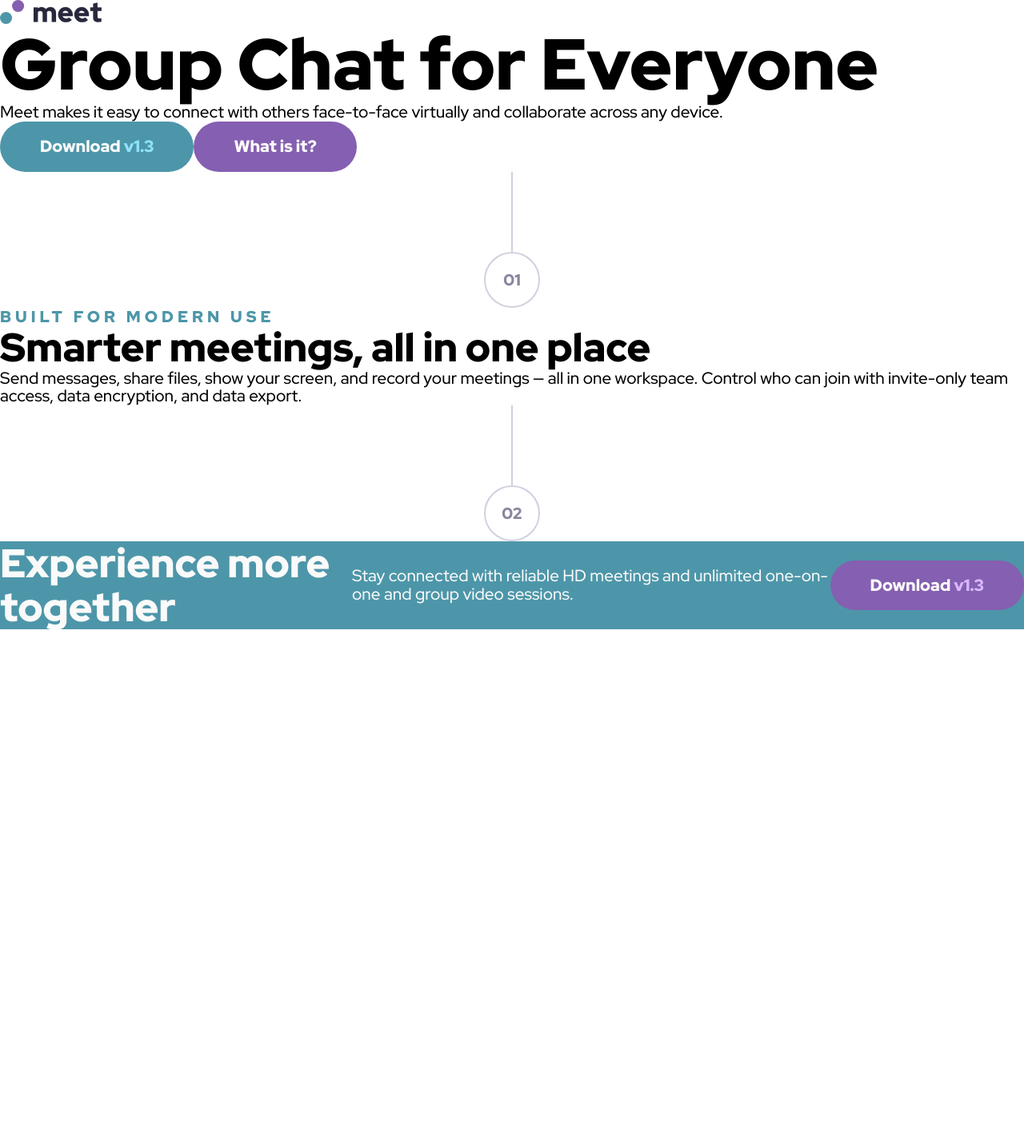
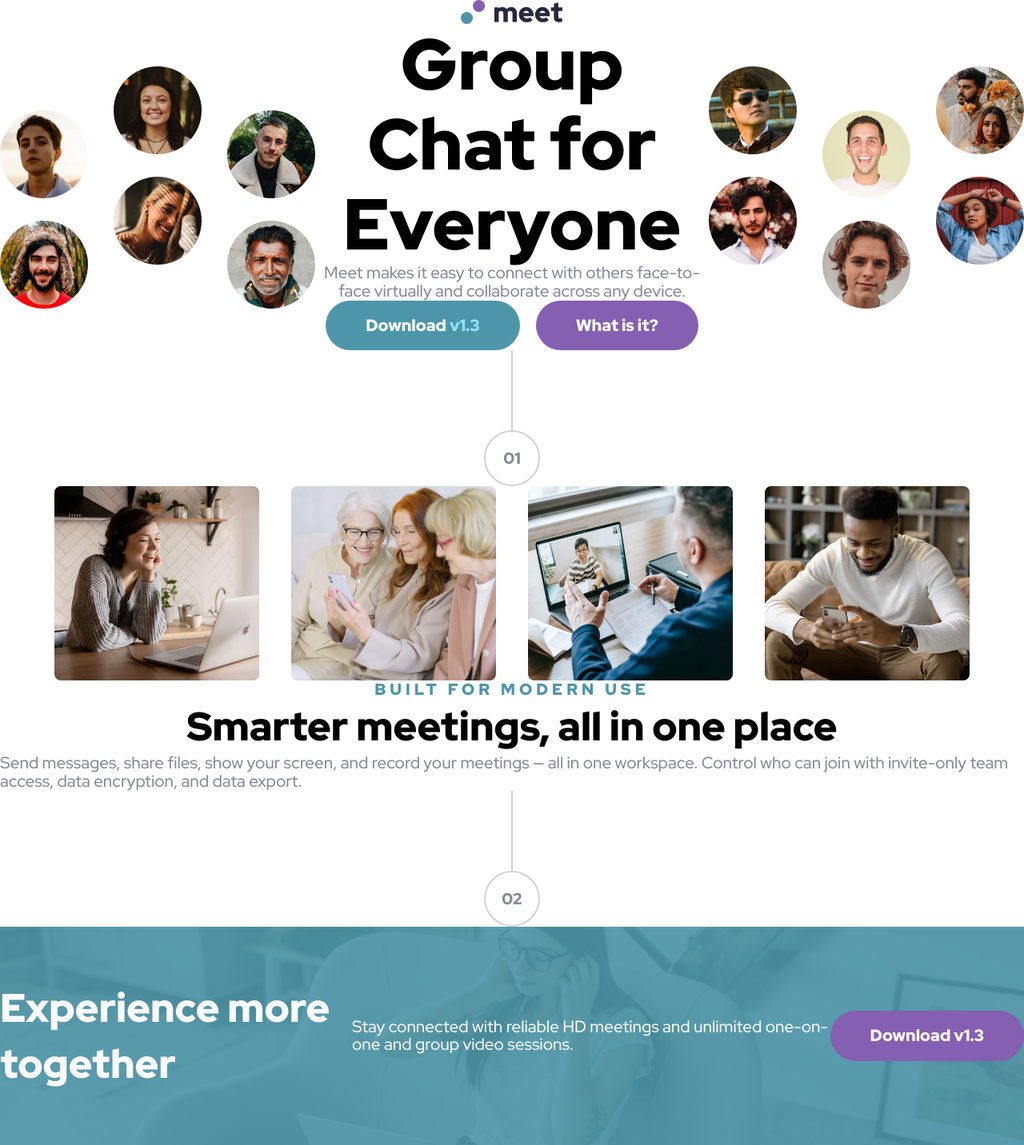
Before and after one commit to ffrosch/frontendmentor-meet-landing-page, a Vue app: page / in a window 1280 px wide. Shown: the whole page at 80% size. Before the commit the page ends 800 px from the top, so only its background shows below. Built offline with nearby package versions, Linux system fonts and the light colour scheme.

Commit message:
feat: add pictures

```diff
--- a/src/App.vue
+++ b/src/App.vue
@@ -2,33 +2,120 @@
 import CButton from '@/components/Button.vue';
 import Logo from '@/components/Logo.vue';
 import Number from '@/components/Number.vue';
+import FooterDesktop from "@/assets/desktop/image-footer.jpg";
+import FooterTablet from "@/assets/tablet/image-footer.jpg";
+import FooterMobile from "@/assets/mobile/image-footer.jpg";
 </script>
 
 <template>
-  <div>
-    <Logo />
-    <h1>Group Chat for Everyone</h1>
+  <main>
+    <Logo class="mx-auto" />
+    <div class="flex justify-between items-center">
+      <img
+        src="@/assets/desktop/image-hero-left.png"
+        alt="Six small profile pictures of people"
+        width="394"
+        height="303"
+      >
+
+      <section class="flex flex-col items-center text-center max-w-[40ch]">
+        <h1 class="text-4xl">Group Chat for Everyone</h1>
         <p>Meet makes it easy to connect with others face-to-face virtually and collaborate across any device.</p>
+        <div class="flex flex-wrap gap-s justify-center">
           <CButton variant="primary">Download <span class="text-primary-light">v1.3</span></CButton>
           <CButton variant="secondary">What is it?</CButton>
+        </div>
+      </section>
+
+      <img
+        src="@/assets/desktop/image-hero-right.png"
+        alt="Six small profile pictures of people"
+        width="394"
+        height="303"
+      >
+    </div>
 
     <Number :value="1" />
 
-    <h2>Built for modern use</h2>
+    <article class="flex flex-col justify-center items-center">
+      <div class="flex flex-wrap gap-l justify-center items-center">
+        <div class="flex gap-l justify-center items-center">
+          <img
+            class="rounded-xs w-fluid-144-256"
+            src="@/assets/desktop/image-woman-in-videocall.jpg"
+            alt="A woman in a video call"
+            width="510"
+            height="484"
+          >
+          <img
+            class="rounded-xs w-fluid-144-256"
+            src="@/assets/desktop/image-women-videochatting.jpg"
+            alt="Three women video chatting"
+            width="510"
+            height="484"
+          >
+        </div>
+        <div class="flex gap-l justify-center items-center">
+          <img
+            class="rounded-xs w-fluid-144-256"
+            src="@/assets/desktop/image-men-in-meeting.jpg"
+            alt="Men in a video meeting"
+            width="510"
+            height="484"
+          >
+          <img
+            class="rounded-xs w-fluid-144-256"
+            src="@/assets/desktop/image-man-texting.jpg"
+            alt="Man texting on a phone"
+            width="510"
+            height="484"
+          >
+        </div>
+      </div>
 
-    <h3>Smarter meetings, all in one place</h3>
-
+      <h2 class="text-primary text-s tracking-xs uppercase">Built for modern use</h2>
+      <h3 class="text-xl">Smarter meetings, all in one place</h3>
       <p>Send messages, share files, show your screen, and record your meetings — all in one
         workspace. Control who can join with invite-only team access, data encryption, and data export.</p>
+    </article>
 
     <Number :value="2" />
 
-    <section class="flex items-center bg-primary text-white">
-      <p class="text-xl font-black">Experience more together</p>
+    <div class="overlay-grid">
+      <picture>
+        <source
+          media="(max-width: 767px)"
+          :srcset="FooterMobile"
+        />
+        <source
+          media="(max-width: 1023px)"
+          :srcset="FooterTablet"
+        />
+        <img
+          :src="FooterDesktop"
+          alt="A woman sitting on a couch, joining a video call on her laptop"
+          class="w-full max-h-[375px] object-cover object-top"
+        />
+      </picture>
+
+      <article class="flex justify-center items-center bg-primary/90 [&_*]:text-white">
+        <h2 class="text-xl font-black">Experience more together</h2>
         <p>Stay connected with reliable HD meetings and unlimited one-on-one and group video sessions.</p>
         <CButton variant="secondary">Download <span class="text-secondary-light">v1.3</span></CButton>
-    </section>
+      </article>
     </div>
+  </main>
+
+  <footer></footer>
 </template>
 
-<style scoped></style>
+<style scoped>
+.overlay-grid {
+  display: grid;
+}
+
+.overlay-grid > * {
+  grid-column: 1 / 1;
+  grid-row: 1 / 1;
+}
+</style>
--- a/src/style.css
+++ b/src/style.css
@@ -2,7 +2,7 @@
 @import "tailwindcss";
 
 @theme {
-  --*: initial; /* No default utility classes */
+  /* --*: initial; /* No default utility classes */
 
   --font-sans: "Red Hat Display", sans-serif;
   --font-weight-medium: 500;
@@ -17,8 +17,7 @@
   --color-slate-900: #28283d;
   --color-white: #fafafa;
 
-  --rounded-xs: 0.5rem;
-  --rounded-full: 50%;
+  --radius-xs: 0.5rem;
 
   /* Spacing */
   /* @link https://utopia.fyi/spacing/calculator?c=320,16,1.2,1240,20,1.25,5,2,&s=0.5|0.25,1.5|2|2.5|3.5|4|4.5|5|7,s-l&g=s,l,xl,12 */
@@ -44,11 +43,15 @@
   --spacing-5xl: clamp(5rem, 4.5652rem + 2.1739vw, 6.25rem);
   /* spacing 6xl: 112px → 140px */
   --spacing-6xl: clamp(7rem, 6.3913rem + 3.0435vw, 8.75rem);
+  /* @link https://utopia.fyi/clamp/calculator?a=320,1240,144—256 */
+  --spacing-fluid-144-256: clamp(9rem, 6.5652rem + 12.1739vw, 16rem);
 
   --text-s: var(--spacing-s);
   --text-xl: var(--spacing-xl);
   --text-3xl:  var(--spacing-3xl);
   --text-4xl: var(--spacing-4xl);
+
+  --tracking-xs: var(--spacing-2xs);
 }
 
 @layer base {
@@ -66,21 +69,7 @@
     font-weight: var(--font-weight-black);
   }
 
-  h1 {
-    font-size: var(--text-4xl)
-  }
-
-  h2 {
-    color: var(--color-primary);
-    font-size: var(--text-s);
-    letter-spacing: var(--spacing-2xs);
-    text-transform: uppercase;
-  }
-
-  h3 {
-    font-size: var(--spacing-xl)
+  p {
+    color: var(--color-slate-600);
   }
 }
-
-@layer components {
-}
```
Lines whose indentation alone changed are shown as unchanged.
